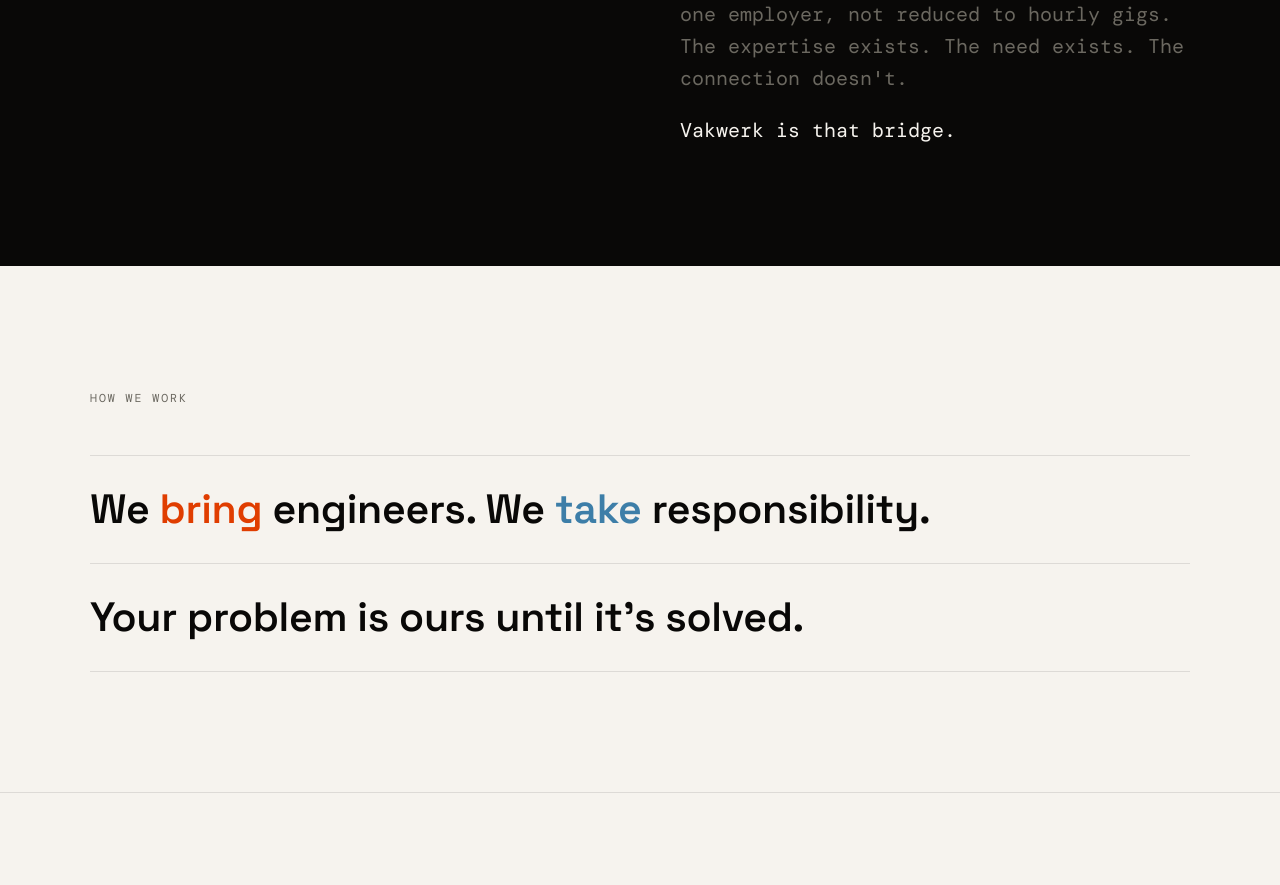
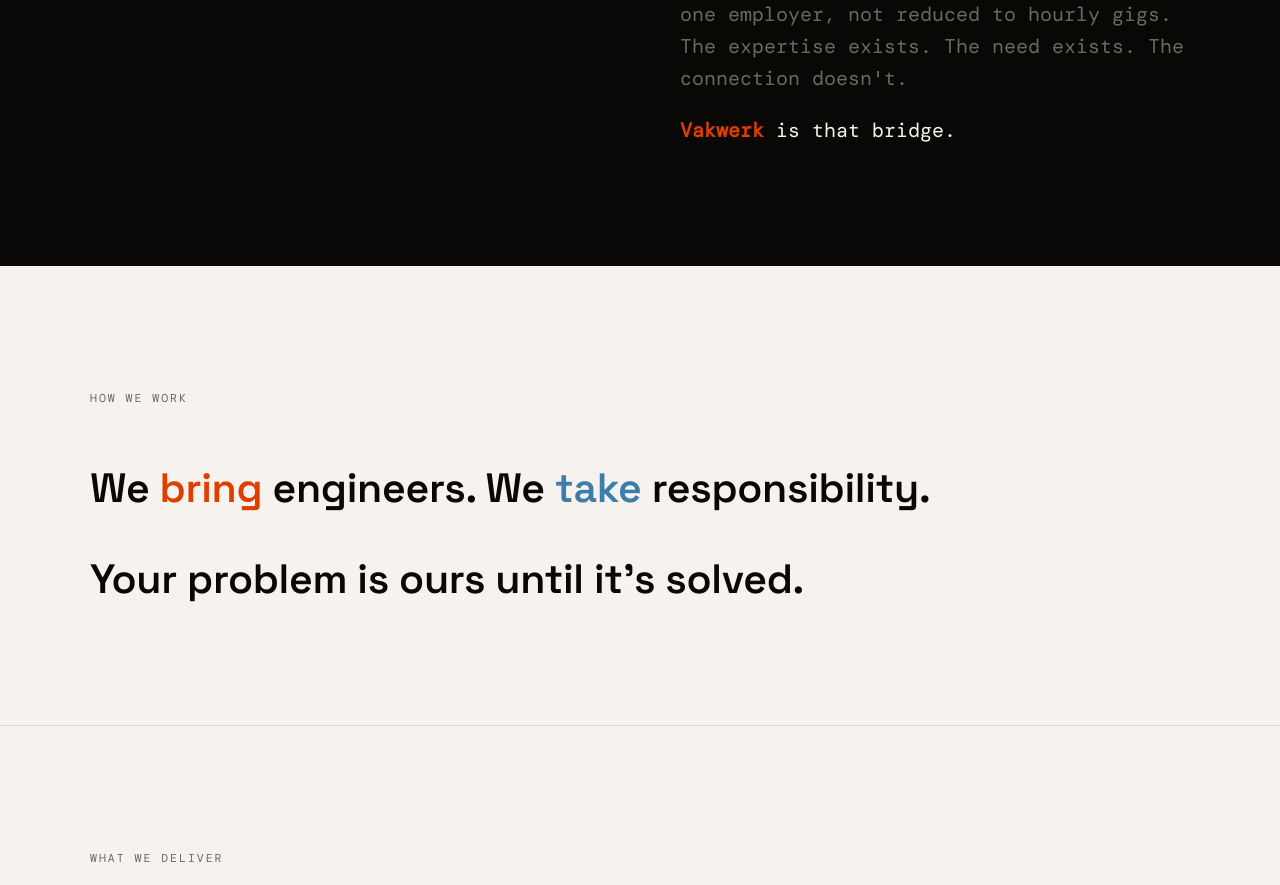
Before and after one commit to draaibijtel/vakwerk, a React (Vite) app: page / in a window 1280 px wide. Shown: the part 1138-2023 px from the top of the page. Built offline with nearby package versions, Linux system fonts and the light colour scheme; the HTML template or start-up script is replaced by a standard one; a web font is replaced by a local one.

Commit message:
Remove rules from How We Work, use spacing instead; make Vakwerk bold+orange in bridge sentence

```diff
--- a/src/App.jsx
+++ b/src/App.jsx
@@ -338,7 +338,7 @@
                 Meanwhile, many experienced engineers want flexible, meaningful work — not tied to one employer, not reduced to hourly gigs. The expertise exists. The need exists. The connection doesn't.
               </p>
               <p style={{ fontFamily: "var(--mono)", fontSize: "20px", color: "#f6f3ee", lineHeight: 1.6, fontWeight: 400, marginTop: "20px" }}>
-                Vakwerk is that bridge.
+                <span style={{ color: "var(--orange)", fontWeight: 700 }}>Vakwerk</span> is that bridge.
               </p>
             </div>
           </div>
@@ -349,17 +349,15 @@
       <section style={{ padding: "120px var(--pad)", borderBottom: "1px solid var(--line)" }} className="section-pad">
         <div style={{ maxWidth: "1100px", margin: "0 auto" }}>
           <Label>How we work</Label>
-          <div style={{ marginTop: "48px" }}>
+          <div style={{ marginTop: "56px", display: "flex", flexDirection: "column", gap: "40px" }}>
             {[
               <>We <span style={{ color: "var(--orange)" }}>bring</span> engineers. We <span style={{ color: "#3d7ea8" }}>take</span> responsibility.</>,
               "Your problem is ours until it's solved.",
             ].map((line, i) => (
-              <div key={i}>
-                <Rule />
-                <p className="manifesto-text" style={{
+              <p key={i} className="manifesto-text" style={{
                 fontFamily: "var(--display)", fontWeight: 600,
                 fontSize: "clamp(24px, 3.2vw, 42px)", lineHeight: 1.25,
-                  padding: "28px 0", letterSpacing: "-0.3px",
+                letterSpacing: "-0.3px",
                 color: hovered === i ? "var(--orange)" : "var(--black)",
                 paddingLeft: hovered === i ? "12px" : "0",
                 transition: "color 0.2s, padding-left 0.2s",
@@ -368,9 +366,7 @@
                 onMouseEnter={() => setHovered(i)}
                 onMouseLeave={() => setHovered(null)}
               >{line}</p>
-              </div>
             ))}
-            <Rule />
           </div>
         </div>
       </section>
```
Lines whose indentation alone changed are shown as unchanged.
